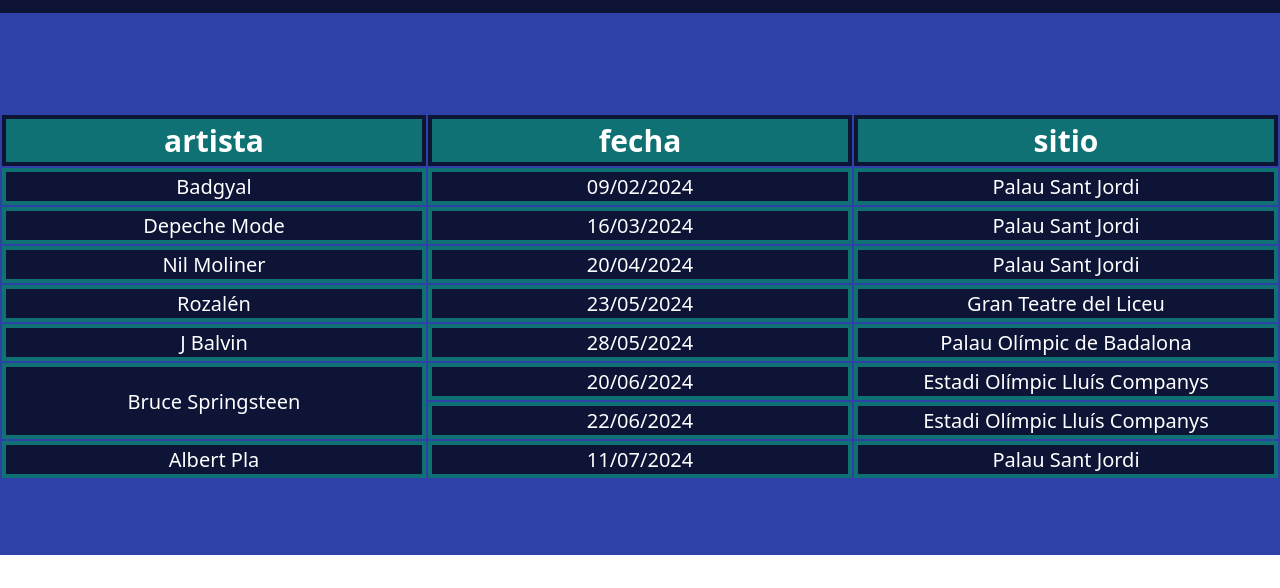
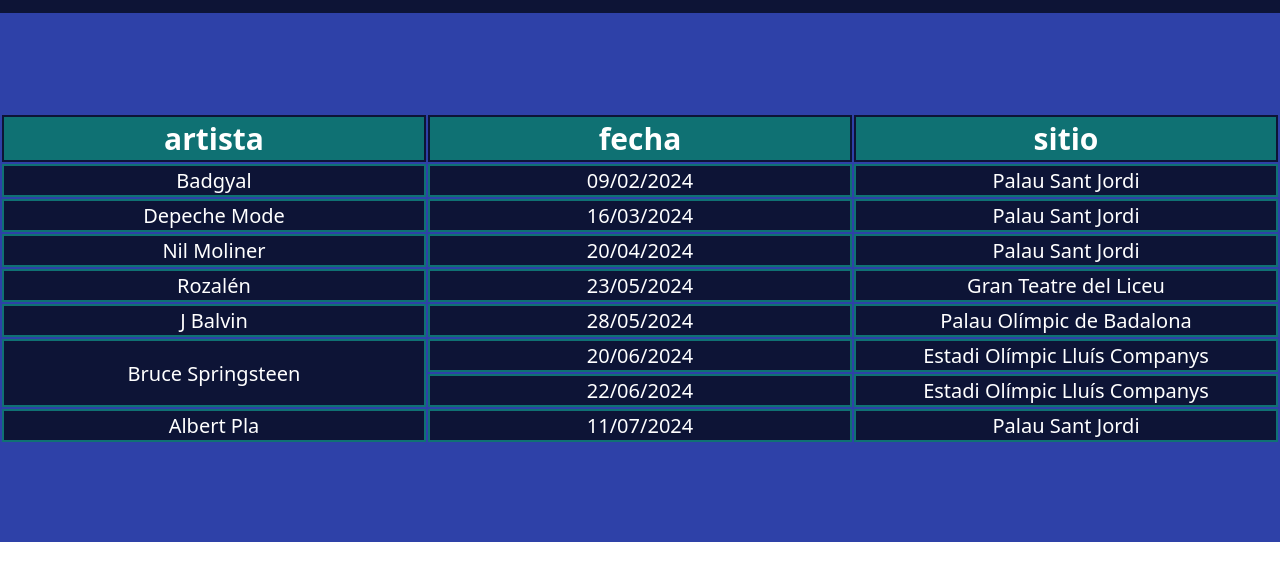
Before and after one commit to mavellanedal/Reto-2-m08, a plain HTML site: page concerts.html in a window 1280 px wide. Shown: the part 212-800 px from the top of the page. Drawn offline with Linux system fonts and the light colour scheme.

Commit message:
concerts-table-edited
La tabla de conciertos la he editado, he cambiado el tamaño del borde y el tamaño del padding-bottom.

```diff
--- a/styles/styel.css
+++ b/styles/styel.css
@@ -246,7 +246,7 @@
 
 .tabla {
     padding-top: 100px;
-    padding-bottom: 75px;
+    padding-bottom: 98px;
     display: flex;
     justify-self: center;
     align-items: center;
@@ -264,13 +264,13 @@
 }
 th {
     font-size: 30px;
-    border: 4px solid #0D1436;
+    border: 2px solid #0D1436;
     background-color: #0F7173;
 }
 
 td {
     background-color: #0D1436;
-    border: solid 4px #0F7173;
+    border: solid 2px #0F7173;
     font-size: 20px;
 }
 
```
